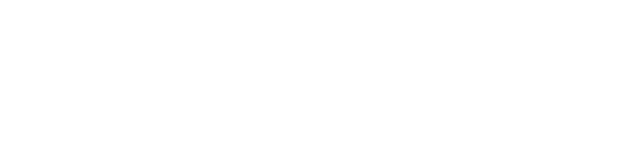
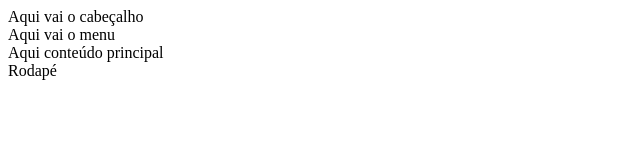
Before and after one commit to emersoninocente/desenvolvimento-mobile-tds-uc15, a plain HTML site: page index.html in a window 1280 px wide. Shown: the whole page, without its empty margins (0-640 px from the left). Drawn offline with Linux system fonts and the light colour scheme.

Commit message:
Final aula 01/10

```diff
--- a/index.html
+++ b/index.html
@@ -1,8 +1,13 @@
 <!DOCTYPE html>
   <head>
     <!-- Aqui é onde ajustamos o comportamento -->
+    <meta name="viewport" content="width=device-width, initial-scale=1.0">
   </head>
   <body>
     <!-- Aqui será o que aparece na tela -->
+    <header>Aqui vai o cabeçalho</header>
+    <nav>Aqui vai o menu</nav>
+    <main>Aqui conteúdo principal</main>
+    <footer>Rodapé</footer>
   </body>
 </html>
```
